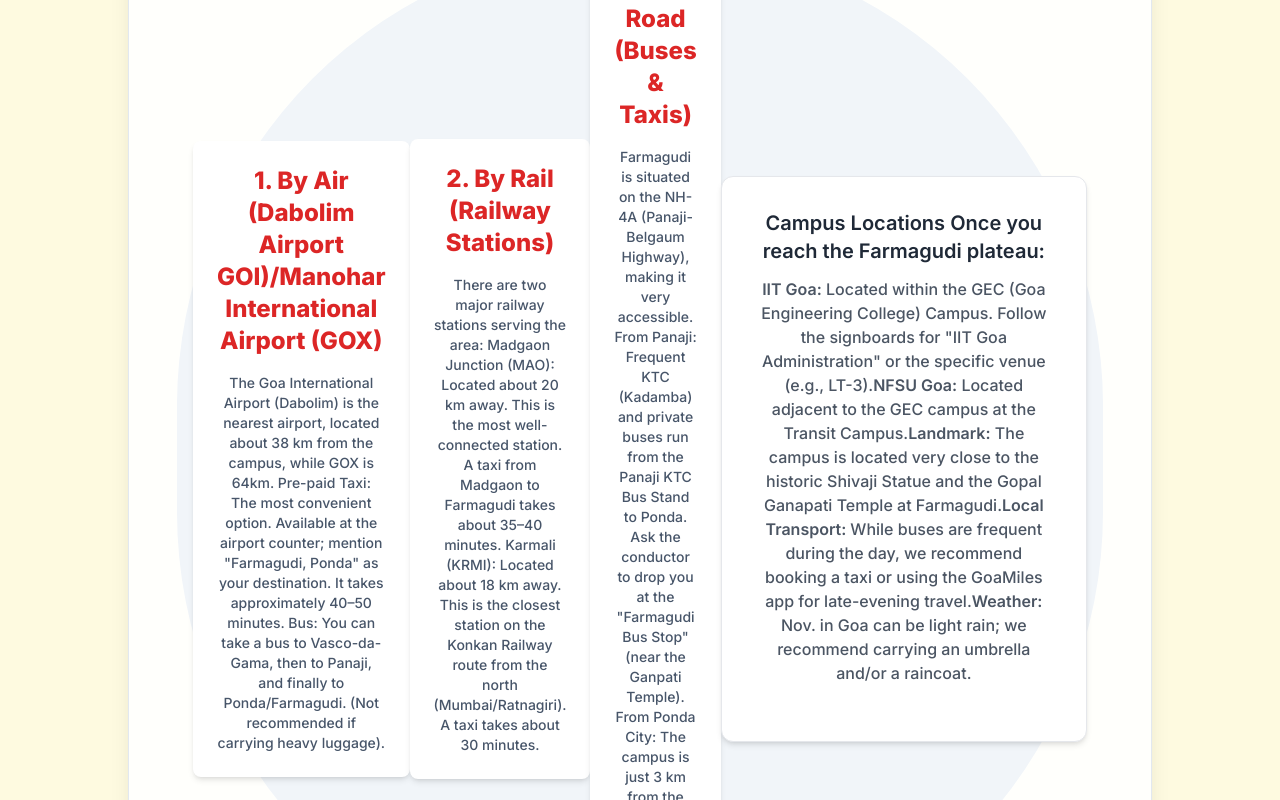
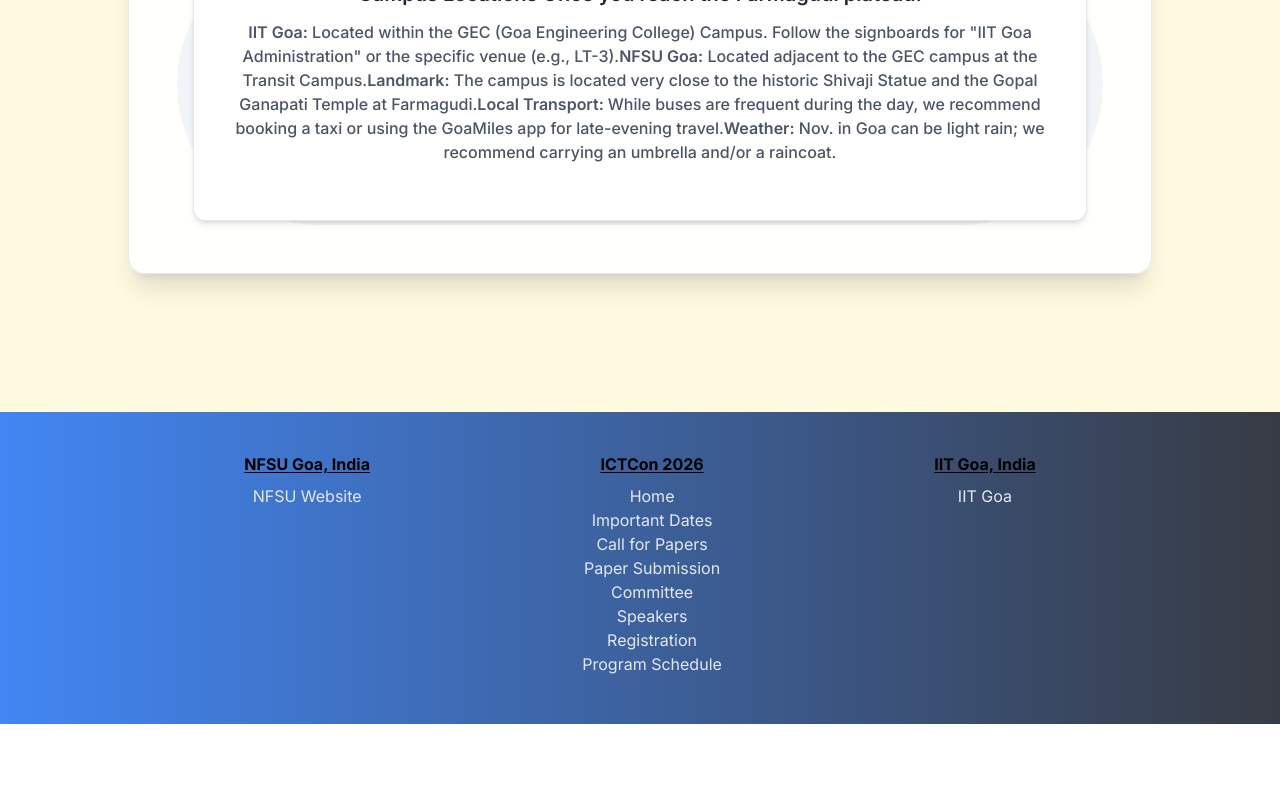
Before and after one commit to ictcon-cit/ictcon_2026, a Next.js app: page /venue in a window 1280 px wide. Shown: the part 660-1460 px from the top of the page. After the commit the page ends 1384 px from the top, so only its background shows below. Built offline with nearby package versions, Linux system fonts and the light colour scheme.

Commit message:
Update page.tsx

```diff
--- a/src/app/venue/page.tsx
+++ b/src/app/venue/page.tsx
@@ -57,46 +57,7 @@ const SubmissionPage = () => {
 
 
 
-            {/* ===== Cards Section ===== */}
-            <div className="w-full max-w-4xl bg-white shadow-md rounded-lg p-6">
-                <div className="text-red-600 font-extrabold text-2xl mb-4">
-                        1. By Air (Dabolim Airport GOI)/Manohar International Airport (GOX)
-                </div>
-                      <div className="flex flex-row space-x-2">
-                        <div>
-                           The Goa International Airport (Dabolim) is the nearest airport, located about 38 km from the campus, while GOX is 64km.
-                           Pre-paid Taxi: The most convenient option. Available at the airport counter; mention "Farmagudi, Ponda" as your destination. It takes approximately 40–50 minutes.
-                           Bus: You can take a bus to Vasco-da-Gama, then to Panaji, and finally to Ponda/Farmagudi. (Not recommended if carrying heavy luggage).
-                        </div>
-                       </div>
-            </div>
 
-             <div className="w-full max-w-4xl bg-white shadow-md rounded-lg p-6">
-                <div className="text-red-600 font-extrabold text-2xl mb-4">
-                        2. By Rail (Railway Stations)
-                </div>
-                      <div className="flex flex-row space-x-2">
-                        <div>
-                          There are two major railway stations serving the area:
-                          Madgaon Junction (MAO): Located about 20 km away. This is the most well-connected station. A taxi from Madgaon to Farmagudi takes about 35–40 minutes.
-                          Karmali (KRMI): Located about 18 km away. This is the closest station on the Konkan Railway route from the north (Mumbai/Ratnagiri). A taxi takes about 30 minutes.
-                        </div>
-                       </div>
-            </div>
-
-
-             <div className="w-full max-w-4xl bg-white shadow-md rounded-lg p-6">
-                <div className="text-red-600 font-extrabold text-2xl mb-4">
-                        3. By Road (Buses & Taxis)
-                </div>
-                      <div className="flex flex-row space-x-2">
-                        <div>
-                          Farmagudi is situated on the NH-4A (Panaji-Belgaum Highway), making it very accessible.
-                  From Panaji: Frequent KTC (Kadamba) and private buses run from the Panaji KTC Bus Stand to Ponda. Ask the conductor to drop you at the "Farmagudi Bus Stop" (near the Ganpati Temple).
-                  From Ponda City: The campus is just 3 km from the main Ponda Bus Stand. Local rickshaws and taxis are easily available.
-                        </div>
-                       </div>
-            </div>
 
 
 
```
